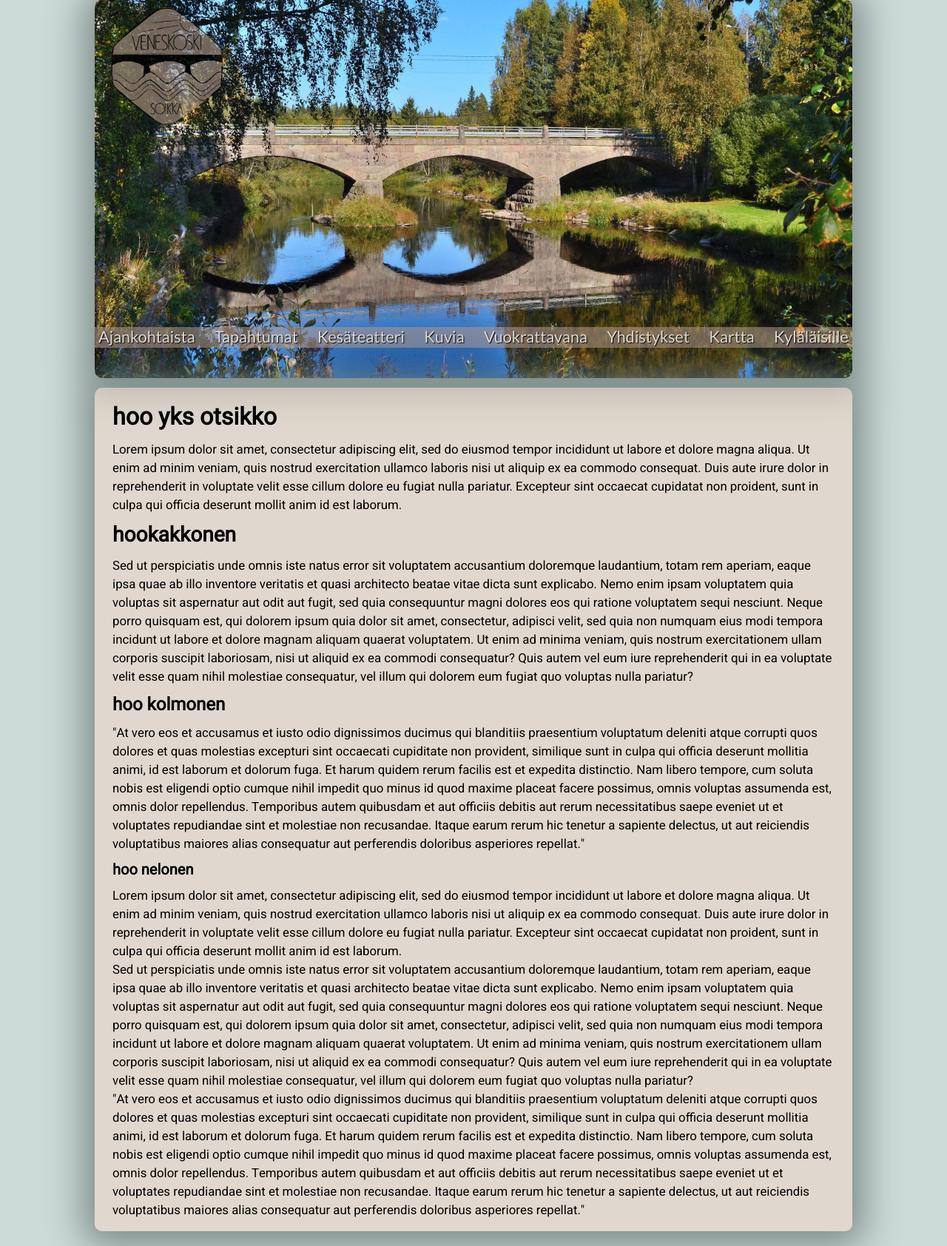
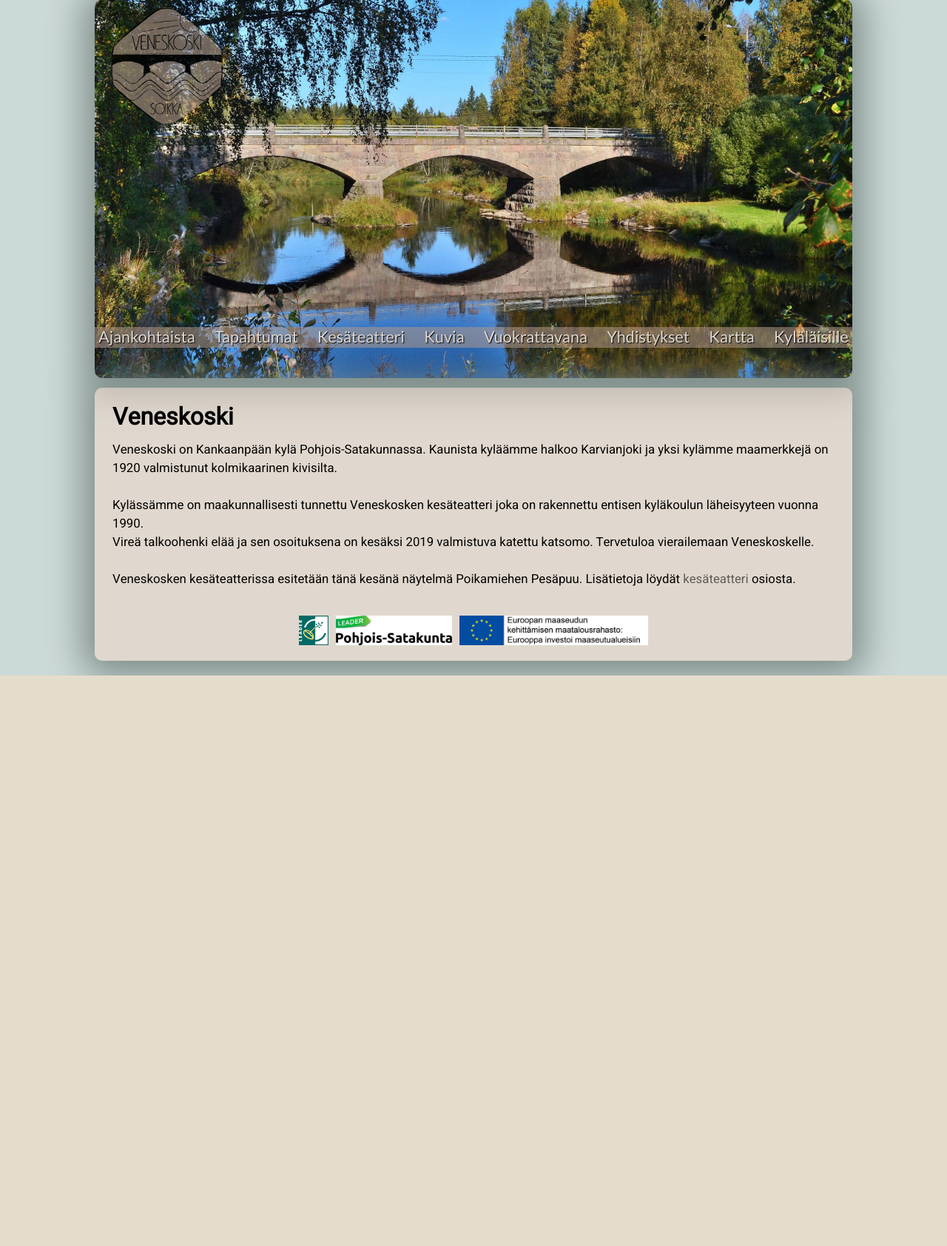
Before and after one commit to thuemaa/Veneskoski, a Django app: page / in a window 1280 px wide. Shown: the part 81-1765 px from the top of the page at 74% size. After the commit the page ends 994 px from the top, so only its background shows below. Run offline with Django 3.2, Linux system fonts and the light colour scheme; data that the repository does not hold is empty; some libraries are stand-ins or nearby versions.

Commit message:
css adjustment

```diff
--- a/static/css/style.css
+++ b/static/css/style.css
@@ -579,6 +579,16 @@ body {
   .paginator_container a {
     font-size: 1rem; }
 
+.lbannerdiv {
+  display: flex;
+  justify-content: center;
+  flex-wrap: wrap;
+  flex-direction: row;
+  margin-top: 2rem; }
+  .lbannerdiv img {
+    max-height: 40px;
+    padding: 5px; }
+
 /*desktop*/
 @media screen and (min-width: 1080px) {
   .maindiv {
@@ -608,6 +618,15 @@ body {
     position: absolute;
     top: 1.5rem;
     right: 1.5rem;
-    font-size: 1rem; } }
+    font-size: 1rem; }
+
+  .lbannerdiv {
+    display: flex;
+    justify-content: center;
+    flex-direction: row;
+    margin-top: 2rem; }
+    .lbannerdiv img {
+      max-height: 40px;
+      padding: 5px; } }
 
 /*# sourceMappingURL=style.css.map */
--- a/static/css/style.scss
+++ b/static/css/style.scss
@@ -129,6 +129,18 @@ body {
   }
 }
 
+.lbannerdiv {
+    display: flex;
+    justify-content: center;
+    flex-wrap: wrap;
+    flex-direction: row;
+    margin-top: 2rem;
+    img {
+      max-height:40px;
+      padding: 5px;
+    }
+  }
+
 /*desktop*/
 @media screen and (min-width: 1080px) {
 
@@ -165,4 +177,14 @@ body {
     font-size: 1rem;
   }
 
+  .lbannerdiv {
+    display: flex;
+    justify-content: center;
+    flex-direction: row;
+    margin-top: 2rem;
+    img {
+      max-height:40px;
+      padding: 5px;
+    }
+  }
 }
--- a/templates/home.html
+++ b/templates/home.html
@@ -1,58 +1,21 @@
 {% extends 'base.html' %}
-
+{%  load static %}
 {% block content %}
     <div class="content_div">
-    <h1>hoo yks otsikko</h1>
-    <p>Lorem ipsum dolor sit amet, consectetur adipiscing elit, sed do eiusmod tempor incididunt ut labore et dolore magna aliqua.
-        Ut enim ad minim veniam, quis nostrud exercitation ullamco laboris nisi ut aliquip ex ea commodo consequat.
-        Duis aute irure dolor in reprehenderit in voluptate velit esse cillum dolore eu fugiat nulla pariatur.
-        Excepteur sint occaecat cupidatat non proident, sunt in culpa qui officia deserunt mollit anim id est laborum.
-    </p>
-    <h2>hookakkonen</h2>
-    <p>
-        Sed ut perspiciatis unde omnis iste natus error sit voluptatem accusantium doloremque laudantium, totam rem aperiam,
-        eaque ipsa quae ab illo inventore veritatis et quasi architecto beatae vitae dicta sunt explicabo.
-        Nemo enim ipsam voluptatem quia voluptas sit aspernatur aut odit aut fugit, sed quia consequuntur magni
-        dolores eos qui ratione voluptatem sequi nesciunt. Neque porro quisquam est, qui dolorem ipsum quia dolor sit amet,
-        consectetur, adipisci velit, sed quia non numquam eius modi tempora incidunt ut labore et dolore magnam aliquam quaerat voluptatem.
-        Ut enim ad minima veniam, quis nostrum exercitationem ullam corporis suscipit laboriosam, nisi ut aliquid ex ea commodi consequatur?
-        Quis autem vel eum iure reprehenderit qui in ea voluptate velit esse quam nihil molestiae consequatur, vel illum qui dolorem eum fugiat
-        quo voluptas nulla pariatur?
-    </p>
-    <h3>hoo kolmonen</h3>
-    <p>
-    "At vero eos et accusamus et iusto odio dignissimos ducimus qui blanditiis praesentium voluptatum deleniti atque corrupti quos dolores
-        et quas molestias excepturi sint occaecati cupiditate non provident, similique sunt in culpa qui officia deserunt mollitia animi,
-        id est laborum et dolorum fuga. Et harum quidem rerum facilis est et expedita distinctio. Nam libero tempore, cum soluta nobis est eligendi
-        optio cumque nihil impedit quo minus id quod maxime placeat facere possimus, omnis voluptas assumenda est, omnis dolor repellendus.
-        Temporibus autem quibusdam et aut officiis debitis aut rerum necessitatibus saepe eveniet ut et voluptates repudiandae
-        sint et molestiae non recusandae. Itaque earum rerum hic tenetur a sapiente delectus, ut aut reiciendis voluptatibus maiores alias
-        consequatur aut perferendis doloribus asperiores repellat."
-    </p>
-    <h4>hoo nelonen</h4>
-    <p>Lorem ipsum dolor sit amet, consectetur adipiscing elit, sed do eiusmod tempor incididunt ut labore et dolore magna aliqua.
-        Ut enim ad minim veniam, quis nostrud exercitation ullamco laboris nisi ut aliquip ex ea commodo consequat.
-        Duis aute irure dolor in reprehenderit in voluptate velit esse cillum dolore eu fugiat nulla pariatur.
-        Excepteur sint occaecat cupidatat non proident, sunt in culpa qui officia deserunt mollit anim id est laborum.
-    </p>
-    <p>
-        Sed ut perspiciatis unde omnis iste natus error sit voluptatem accusantium doloremque laudantium, totam rem aperiam,
-        eaque ipsa quae ab illo inventore veritatis et quasi architecto beatae vitae dicta sunt explicabo.
-        Nemo enim ipsam voluptatem quia voluptas sit aspernatur aut odit aut fugit, sed quia consequuntur magni
-        dolores eos qui ratione voluptatem sequi nesciunt. Neque porro quisquam est, qui dolorem ipsum quia dolor sit amet,
-        consectetur, adipisci velit, sed quia non numquam eius modi tempora incidunt ut labore et dolore magnam aliquam quaerat voluptatem.
-        Ut enim ad minima veniam, quis nostrum exercitationem ullam corporis suscipit laboriosam, nisi ut aliquid ex ea commodi consequatur?
-        Quis autem vel eum iure reprehenderit qui in ea voluptate velit esse quam nihil molestiae consequatur, vel illum qui dolorem eum fugiat
-        quo voluptas nulla pariatur?
-    </p>
-    <p>
-    "At vero eos et accusamus et iusto odio dignissimos ducimus qui blanditiis praesentium voluptatum deleniti atque corrupti quos dolores
-        et quas molestias excepturi sint occaecati cupiditate non provident, similique sunt in culpa qui officia deserunt mollitia animi,
-        id est laborum et dolorum fuga. Et harum quidem rerum facilis est et expedita distinctio. Nam libero tempore, cum soluta nobis est eligendi
-        optio cumque nihil impedit quo minus id quod maxime placeat facere possimus, omnis voluptas assumenda est, omnis dolor repellendus.
-        Temporibus autem quibusdam et aut officiis debitis aut rerum necessitatibus saepe eveniet ut et voluptates repudiandae
-        sint et molestiae non recusandae. Itaque earum rerum hic tenetur a sapiente delectus, ut aut reiciendis voluptatibus maiores alias
-        consequatur aut perferendis doloribus asperiores repellat."
-    </p>
+    <h1>Veneskoski</h1>
+		<p>Veneskoski on Kankaanpään kylä Pohjois-Satakunnassa. Kaunista kyläämme halkoo Karvianjoki ja yksi kylämme maamerkkejä
+            on 1920 valmistunut kolmikaarinen kivisilta.</p>
+		<br><p>Kylässämme on maakunnallisesti tunnettu Veneskosken kesäteatteri joka on rakennettu entisen kyläkoulun
+        läheisyyteen vuonna 1990.</p>
+	    <p>Vireä talkoohenki elää ja sen osoituksena on kesäksi 2019 valmistuva katettu katsomo.
+            Tervetuloa vierailemaan Veneskoskelle.</p>
+	    <br>
+        <p>Veneskosken kesäteatterissa esitetään tänä kesänä näytelmä Poikamiehen Pesäpuu.
+            Lisätietoja löydät <a href="{% url 'kesateatteri' %}">kesäteatteri</a> osiosta.</p>
+    <div class="lbannerdiv">
+            <img src="{% static 'Leader_pieni_web.jpg' %}">
+            <img src="{% static 'Leader_Pohjois-Satakunta_logo-web.jpg' %}">
+            <img src="{% static 'eulogo.jpg' %}">
+        </div>
     </div>
 {% endblock %}
```
Also changed, not shown: static/Leader_Pohjois-Satakunta_logo-web.jpg (added), static/Leader_pieni_web.jpg (added), static/eulogo.jpg (added), 1 other file.
